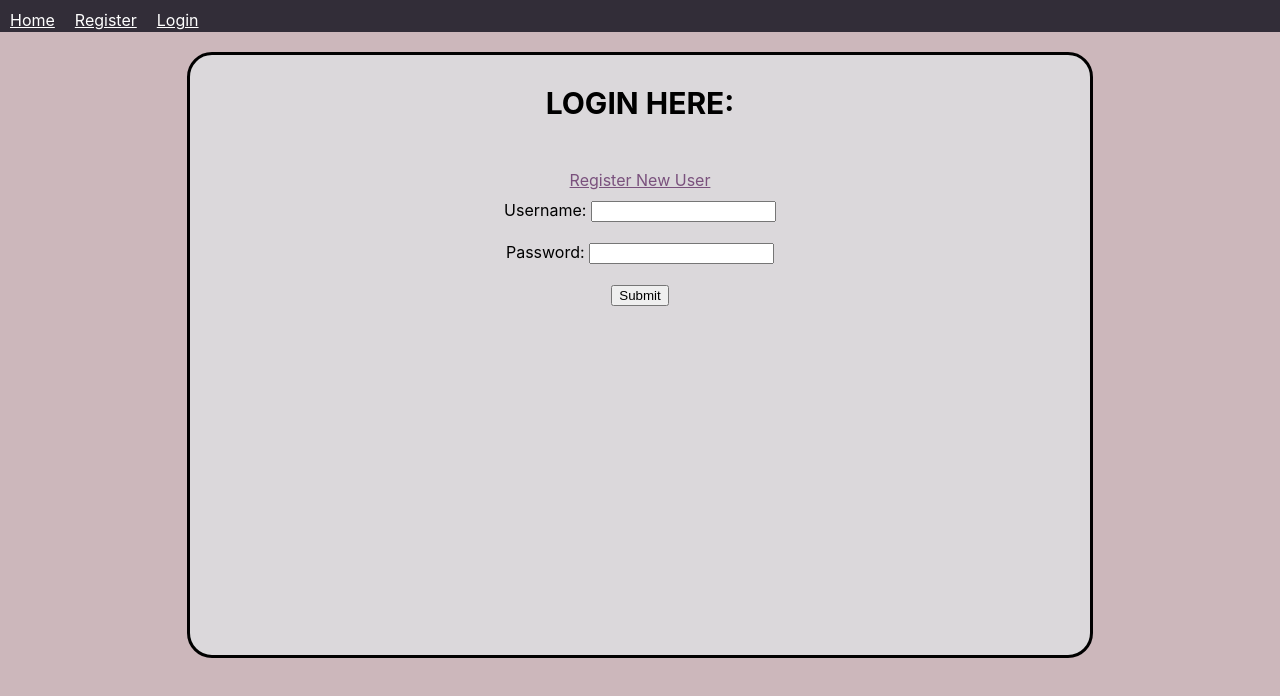
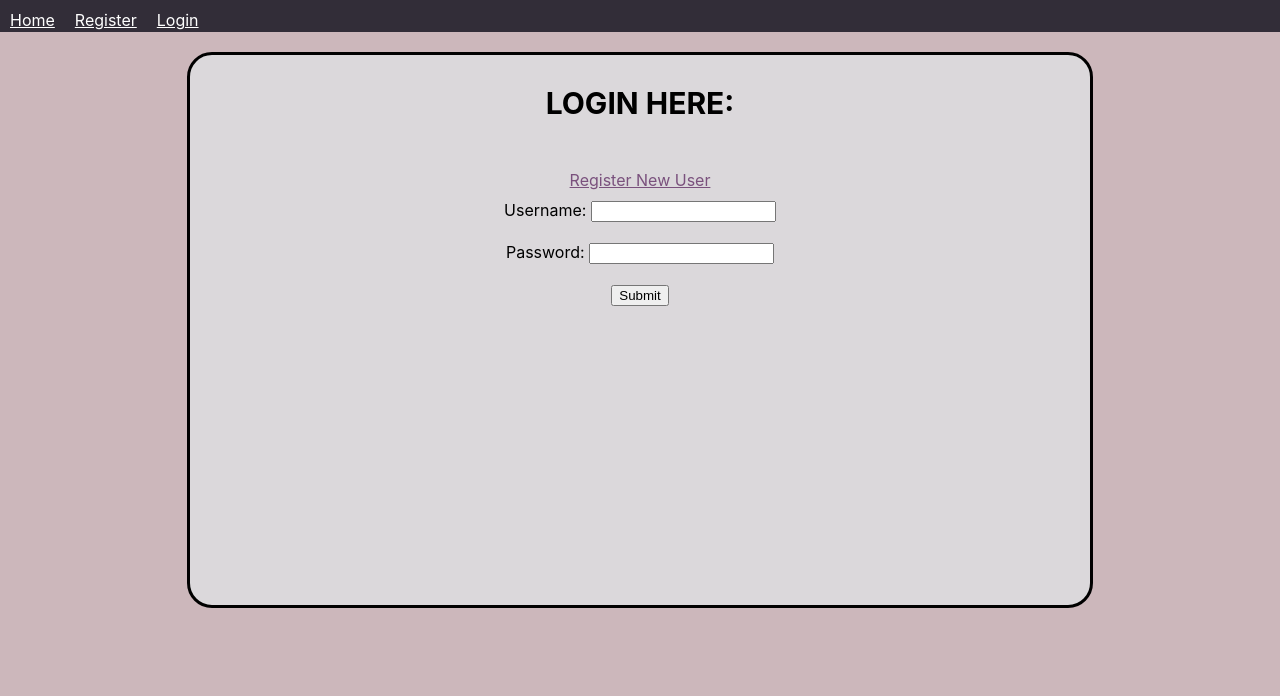
Before and after one commit to Mendeley/grads19-weblet, a React (Create React App) app: page /users/login in a window 1280 px wide. Shown: the top 696 px of the page. Built offline with nearby package versions, Linux system fonts and the light colour scheme.

Commit message:
GP19-133 switch manual add first, before add URL

```diff
--- a/src/Conference/AddConference.jsx
+++ b/src/Conference/AddConference.jsx
@@ -13,9 +13,9 @@ const AddConference = () => {
     <StyledForm>
       <StyledCard>
         <StyledCardHeading>Add a new conference</StyledCardHeading>
+        <CookieAddConferenceForm />
+        <StyledCardText>Or:</StyledCardText>
         <WebscrapePage />
-        <StyledCardText>Or:</StyledCardText>
-        <CookieAddConferenceForm />
       </StyledCard>
     </StyledForm>
   );
--- a/src/StyledFormComponents.js
+++ b/src/StyledFormComponents.js
@@ -21,17 +21,16 @@ const StyledCardHeading = styled.h3`
 const StyledCardText = styled.h3`
   background: #dbd8db;
   width: 100%;
-  height: 55px;
+  height: 25px;
   font-size: 20px;
   font-weight: bold;
   text-align: center;
   vertical-align: middle;
-  text-transform: uppercase;
 `;
 
 const StyledCard = styled.div`
   width: ${({ profileCard }) => (profileCard ? `45%` : `900px`)};
-  height: ${({ profileCard }) => (profileCard ? `180vh` : `600px`)};
+  height: ${({ profileCard }) => (profileCard ? `180vh` : `550px`)};
   margin: ${({ profileCard }) => (profileCard ? `10px` : `0 auto`)};
   display: ${({ profileCard }) => profileCard && `inline-block`};
   border-style: solid;
```
